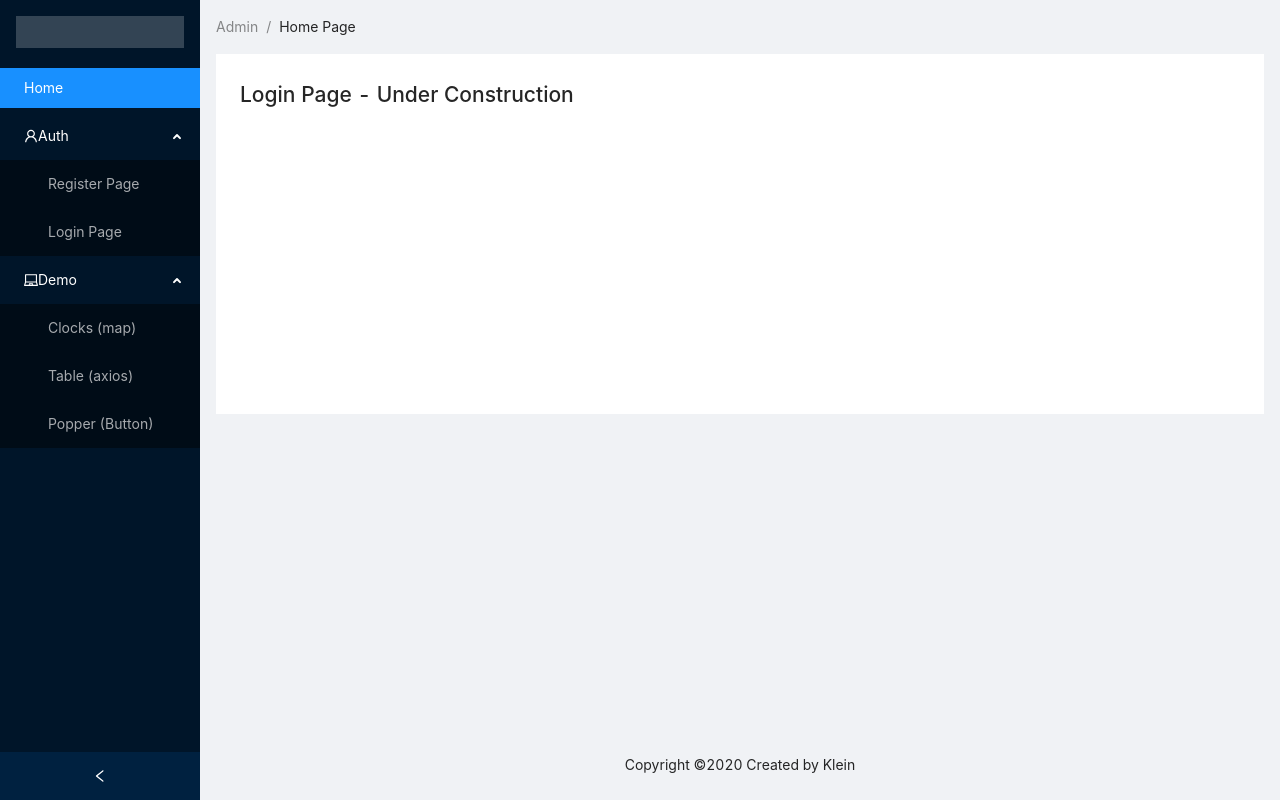
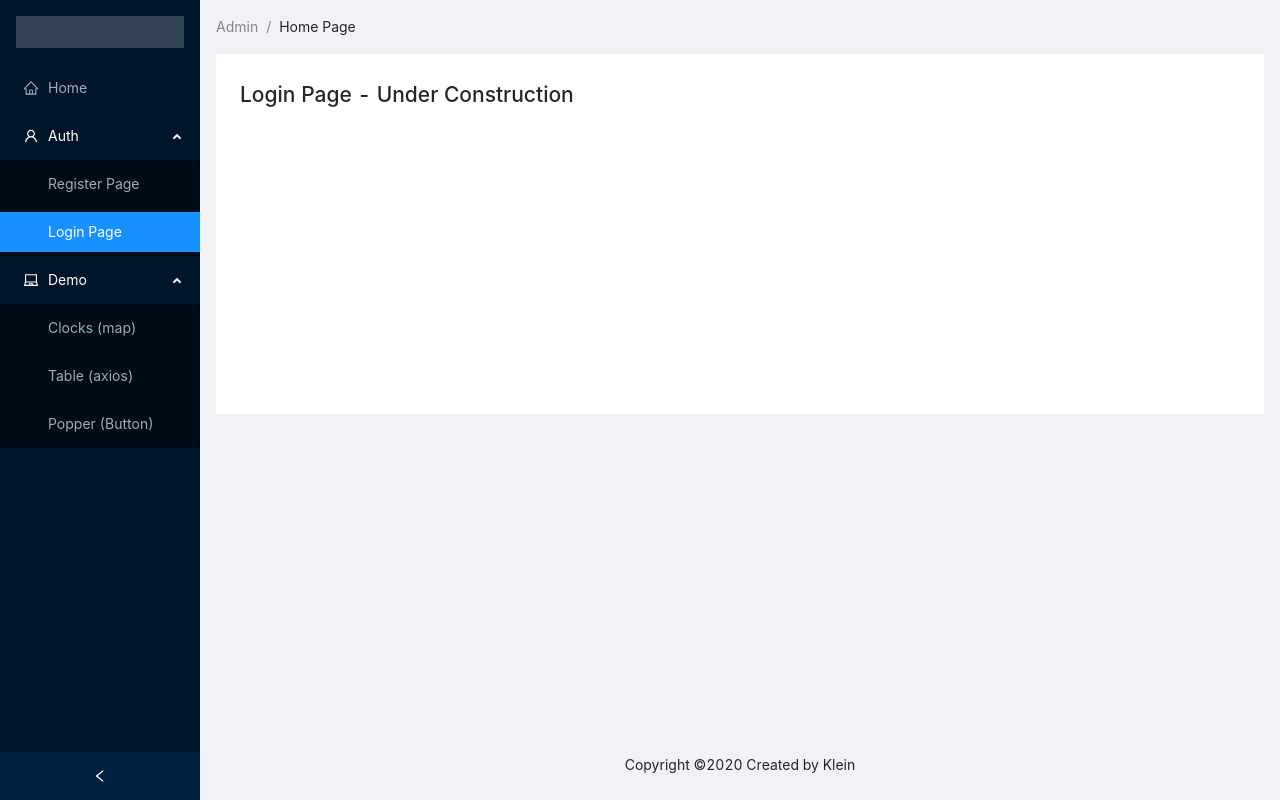
Before and after one commit to klein203/frontend, a React (Create React App) app: page /auth/login in a window 1280 px wide. Built offline with nearby package versions, Linux system fonts and the light colour scheme.

Commit message:
add MainFrame, minor fix for menu

```diff
--- a/src/App.css
+++ b/src/App.css
@@ -36,13 +36,3 @@
     transform: rotate(360deg);
   }
 }
-
-#components-layout-side .logo {
-	height: 32px;
-	background: rgba(255, 255, 255, 0.2);
-	margin: 16px;
-}
-
-.site-layout .site-layout-background {
-	background: #fff;
-}
--- a/src/App.js
+++ b/src/App.js
@@ -1,72 +1,38 @@
-import React, { Component } from 'react';
-import { Link, withRouter } from 'react-router-dom';
-import { Layout, Menu, Breadcrumb } from 'antd';
-import { UserOutlined, LaptopOutlined } from '@ant-design/icons';
+import React from 'react';
+import { BrowserRouter, Route, Switch } from 'react-router-dom';
 import 'antd/dist/antd.css';
 import './App.css';
+import MainFrame from './scenes'
+import HomePage from './scenes/Home';
+import ClockPage from './scenes/Demo/scenes/Clock';
+import PopperPage from './scenes/Demo/scenes/Popper';
+import TablePage from './scenes/Demo/scenes/Table';
+import LoginPage from './scenes/Auth/scenes/Login';
+import RegisterPage from './scenes/Auth/scenes/Register';
+import PageNotFoundPage from './scenes/System/scenes/PageNotFound';
 
 
-const { SubMenu } = Menu;
-// const { Header } = Layout;
-const { Content, Sider, Footer } = Layout;
-
-
-class App extends Component {
-	constructor(props) {
-		super(props);
-		this.state = {
-			collapsed: false,
-		};
-		this.onCollapse = this.onCollapse.bind(this);
-		this.getContent = this.getContent.bind(this);
-	}
-
-	onCollapse(collapsed) {
-		this.setState({
-			collapsed: collapsed,
-		});
-	};
-
-	getContent() {
-		console.log(this.props.location.pathname);
-		console.log(this.props.children);
-		return this.props.children
-	}
-
+class App extends React.Component {
 	render() {
 		return (
-			<Layout id="components-layout-side" style={{ minHeight: '100vh' }}>
-				<Sider collapsible collapsed={this.state.collapsed} onCollapse={this.onCollapse}>
-					<div className="logo" />
-					<Menu theme="dark" mode="inline" defaultSelectedKeys={['0']} defaultOpenKeys={['menu_auth', 'menu_demo']}>
-						<Menu.Item key="0"><Link to='/'>Home</Link></Menu.Item>
-						<SubMenu key="menu_auth" title={<span><UserOutlined />Auth</span>}>
-							<Menu.Item key="1"><Link to='/auth/register'>Register Page</Link></Menu.Item>
-							<Menu.Item key="2"><Link to='/auth/login'>Login Page</Link></Menu.Item>
-						</SubMenu>
-						<SubMenu key="menu_demo" title={<span><LaptopOutlined />Demo</span>}>
-							<Menu.Item key="3"><Link to='/demo/clock'>Clocks (map)</Link></Menu.Item>
-							<Menu.Item key="4"><Link to='/demo/table'>Table (axios)</Link></Menu.Item>
-							<Menu.Item key="5"><Link to='/demo/popper'>Popper (Button)</Link></Menu.Item>
-						</SubMenu>
-					</Menu>
-				</Sider>
-				<Layout className="site-layout">
-					{/* <Header className="site-layout-background" style={{ padding: 0 }} /> */}
-					<Content style={{ margin: '0 16px' }}>
-						<Breadcrumb style={{ margin: '16px 0' }}>
-							<Breadcrumb.Item>Admin</Breadcrumb.Item>
-							<Breadcrumb.Item>Home Page</Breadcrumb.Item>
-						</Breadcrumb>
-						<div className="site-layout-background" style={{ padding: 24, minHeight: 360 }}>
-							{this.getContent()}
-						</div>
-					</Content>
-					<Footer style={{ textAlign: 'center' }}>Copyright ©2020 Created by Klein</Footer>
-				</Layout>
-			</Layout>
-		);
+			// <div className="App">
+			<div>
+				<BrowserRouter>
+					<MainFrame>
+						<Switch>
+							<Route exact path='/' component={HomePage} />
+							<Route path='/demo/clock' component={ClockPage} />
+							<Route path='/demo/table' component={TablePage} />
+							<Route path='/demo/popper' component={PopperPage} />
+							<Route path='/auth/register' component={RegisterPage} />
+							<Route path='/auth/login' component={LoginPage} />
+							<Route component={PageNotFoundPage} />
+						</Switch>
+					</MainFrame>
+				</BrowserRouter>
+			</div>
+		)
 	}
 }
 
-export default withRouter(App);
+export default App;
--- a/src/index.js
+++ b/src/index.js
@@ -1,32 +1,12 @@
 import React from 'react';
 import ReactDOM from 'react-dom';
-import { BrowserRouter, Route, Switch } from 'react-router-dom';
 import './index.css';
 import App from './App';
-import PageNotFoundPage from './scenes/System/scenes/PageNotFound'
-import HomePage from './scenes/Home'
-import RegisterPage from './scenes/Auth/scenes/Register'
-import LoginPage from './scenes/Auth/scenes/Login'
-import ClockPage from './scenes/Demo/scenes/Clock'
-import TablePage from './scenes/Demo/scenes/Table'
-import PopperPage from './scenes/Demo/scenes/Popper'
 import * as serviceWorker from './serviceWorker';
 
 
 ReactDOM.render(
-    <BrowserRouter>
-        <App>
-            <Switch>
-                <Route exact path='/' component={HomePage} />
-                <Route path='/demo/clock' component={ClockPage} />
-                <Route path='/demo/table' component={TablePage} />
-                <Route path='/demo/popper' component={PopperPage} />
-                <Route path='/auth/register' component={RegisterPage} />
-                <Route path='/auth/login' component={LoginPage} />
-                <Route component={PageNotFoundPage} />
-            </Switch>
-        </App>
-    </BrowserRouter>,
+    <App />,
     document.getElementById('root')
 );
 
--- /dev/null
+++ b/src/scenes/index.css
@@ -0,0 +1,9 @@
+#components-layout-side .logo {
+	height: 32px;
+	background: rgba(255, 255, 255, 0.2);
+	margin: 16px;
+}
+
+.site-layout .site-layout-background {
+	background: #fff;
+}
--- a/src/scenes/index.js
+++ b/src/scenes/index.js
@@ -1,16 +1,72 @@
 import React from 'react';
-// import { Layout, Row, Col, Avatar, Input, Menu, Dropdown, Icon, Badge } from 'antd';
+import { Link, withRouter } from 'react-router-dom';
+import { Layout, Menu, Breadcrumb } from 'antd';
+import { UserOutlined, LaptopOutlined, HomeOutlined } from '@ant-design/icons';
 import 'antd/dist/antd.css';
+import './index.css';
 
 
-class RegisterPage extends React.Component {
-    render() {
-        return (
-            <div>
-                <h2>Register Page</h2>
-            </div>
-        );
-    }
+const { SubMenu } = Menu;
+// const { Header } = Layout;
+const { Content, Sider, Footer } = Layout;
+
+
+class MainFrame extends React.Component {
+	constructor(props) {
+		super(props);
+		this.state = {
+			collapsed: false,
+		};
+		this.onCollapse = this.onCollapse.bind(this);
+		this.getContent = this.getContent.bind(this);
+	}
+
+	onCollapse(collapsed) {
+		this.setState({
+			collapsed: collapsed,
+		});
+	};
+
+	getContent() {
+		console.log(this.props.location.pathname);
+		console.log(this.props.children);
+		return this.props.children
+	}
+
+	render() {
+		return (
+			<Layout id="components-layout-side" style={{ minHeight: '100vh' }}>
+				<Sider collapsible collapsed={this.state.collapsed} onCollapse={this.onCollapse}>
+					<div className="logo" />
+					<Menu theme="dark" mode="inline" selectedKeys={[this.props.location.pathname]} defaultOpenKeys={['menu_auth', 'menu_demo']}>
+						<Menu.Item key="/"><Link to='/'><span><HomeOutlined /><span>Home</span></span></Link></Menu.Item>
+						<SubMenu key="menu_auth" title={<span><UserOutlined /><span>Auth</span></span>}>
+							<Menu.Item key="/auth/register"><Link to='/auth/register'>Register Page</Link></Menu.Item>
+							<Menu.Item key="/auth/login"><Link to='/auth/login'>Login Page</Link></Menu.Item>
+						</SubMenu>
+						<SubMenu key="menu_demo" title={<span><LaptopOutlined /><span>Demo</span></span>}>
+							<Menu.Item key="/demo/clock"><Link to='/demo/clock'>Clocks (map)</Link></Menu.Item>
+							<Menu.Item key="/demo/table"><Link to='/demo/table'>Table (axios)</Link></Menu.Item>
+							<Menu.Item key="/demo/popper"><Link to='/demo/popper'>Popper (Button)</Link></Menu.Item>
+						</SubMenu>
+					</Menu>
+				</Sider>
+				<Layout className="site-layout">
+					{/* <Header className="site-layout-background" style={{ padding: 0 }} /> */}
+					<Content style={{ margin: '0 16px' }}>
+						<Breadcrumb style={{ margin: '16px 0' }}>
+							<Breadcrumb.Item>Admin</Breadcrumb.Item>
+							<Breadcrumb.Item>Home Page</Breadcrumb.Item>
+						</Breadcrumb>
+						<div className="site-layout-background" style={{ padding: 24, minHeight: 360 }}>
+							{this.getContent()}
+						</div>
+					</Content>
+					<Footer style={{ textAlign: 'center' }}>Copyright ©2020 Created by Klein</Footer>
+				</Layout>
+			</Layout>
+		);
+	}
 }
 
-export default RegisterPage;
+export default withRouter(MainFrame);
```
